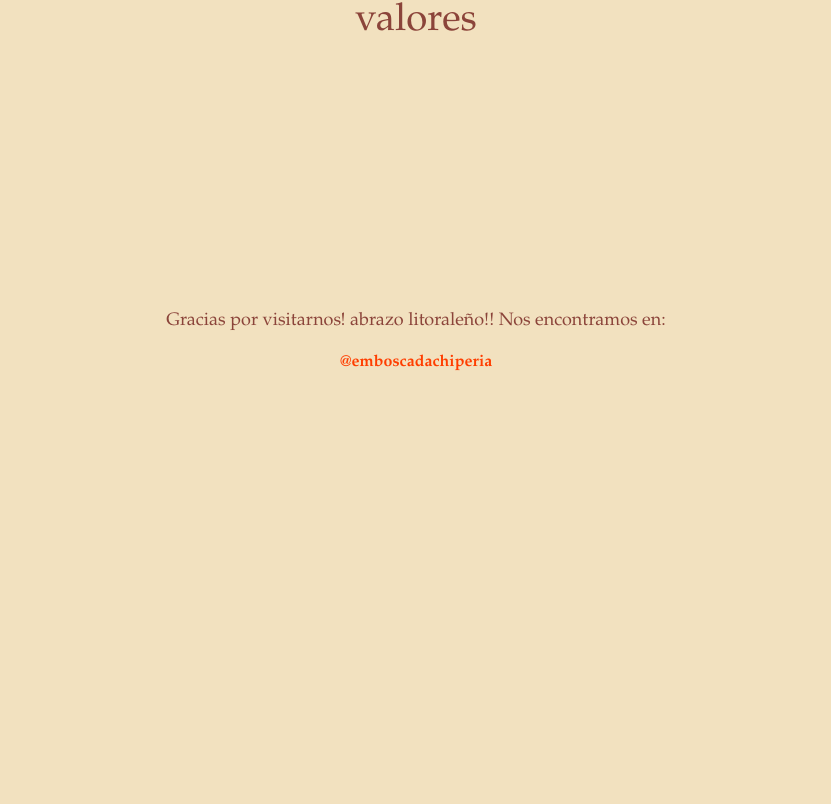
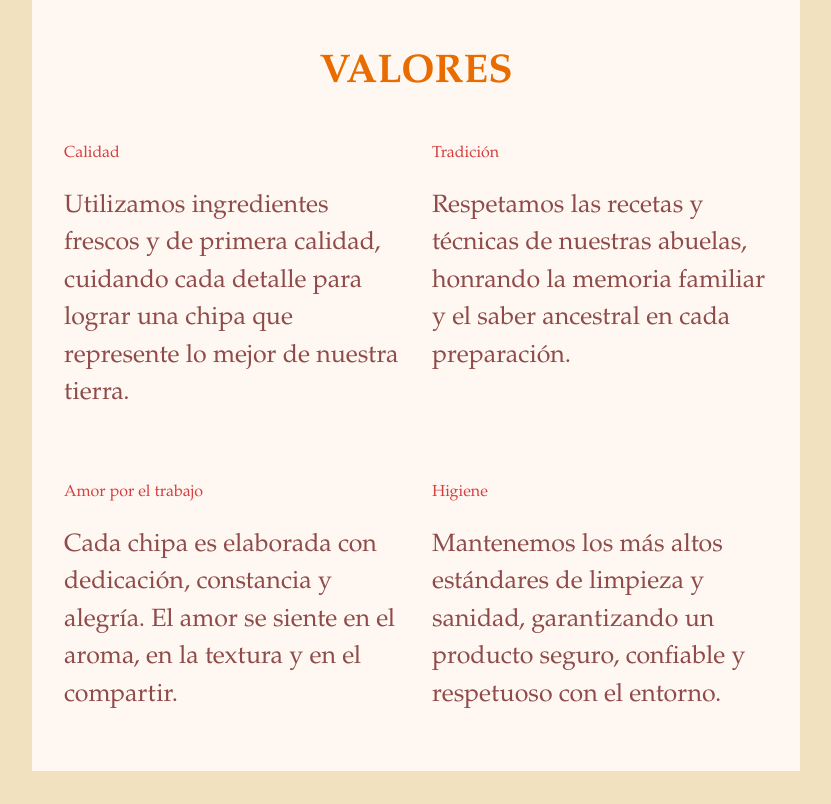
Before and after one commit to MauroAntonioBogado1990/app_emboscada, a SvelteKit app in the folder emboscada_front/: page /chips in a window 1280 px wide. Shown: the part 416-1220 px from the top of the page, without its empty margins (224-1055 px from the left). Before the commit the page ends 800 px from the top, so only its background shows below. Built offline with nearby package versions, Linux system fonts and the light colour scheme.

Commit message:
add new values in view tatakua

```diff
--- a/emboscada_front/src/app.css
+++ b/emboscada_front/src/app.css
@@ -37,16 +37,18 @@ h1,
 h2,
 p {
 	font-weight: 400;
+	font-size: 25px;
 }
 
 p {
 	line-height: 1.5;
-	font-size: 18px;
+	font-size: 25px;
 }
 
 a {
 	color: var(--color-theme-1);
 	text-decoration: none;
+	font-size: 25px;
 }
 
 a:hover {
@@ -56,6 +58,7 @@ a:hover {
 h1 {
 	font-size: 2rem;
 	text-align: center;
+	font-size: 25px;
 }
 
 h2 {
@@ -63,7 +66,7 @@ h2 {
 }
 
 pre {
-	font-size: 16px;
+	font-size: 26px;
 	font-family: var(--font-mono);
 	background-color: rgba(236, 206, 140, 0.75);
 	border-radius: 3px;
@@ -85,6 +88,7 @@ pre {
 input,
 button {
 	font-size: inherit;
+	font-size: 25px;
 	font-family: inherit;
 }
 
--- a/emboscada_front/src/routes/+layout.svelte
+++ b/emboscada_front/src/routes/+layout.svelte
@@ -14,8 +14,8 @@
 
 	<footer>
 		<p>
-			Gracias por visitarnos! abrazo litoraleño!!
-			Nos encontramos en:
+			Gracias por visitarnos! abrazo litoraleño!!<br/>
+			Nos encontramos también en:
 
 		</p>
 		<a href="https://www.instagram.com/emboscadachiperia" target="_blank" rel="noopener noreferrer" class="instagram-link">
--- a/emboscada_front/src/routes/Header.svelte
+++ b/emboscada_front/src/routes/Header.svelte
@@ -98,11 +98,13 @@
 		list-style: none;
 		background: var(--background);
 		background-size: contain;
+
 	}
 
 	li {
 		position: relative;
 		height: 100%;
+
 	}
 
 	li[aria-current='page']::before {
@@ -115,6 +117,7 @@
 		left: calc(50% - var(--size));
 		border: var(--size) solid transparent;
 		border-top: var(--size) solid var(--color-theme-1);
+
 	}
 
 	nav a {
--- a/emboscada_front/src/routes/chips/+page.svelte
+++ b/emboscada_front/src/routes/chips/+page.svelte
@@ -15,7 +15,33 @@
 		,recuerdos de nuestros seres queridos a cada uno de ustedes. <br/>
 
 	</p>
-	<h1>valores</h1>
+
+	<section style="background-color:#fff8f2; padding:2rem;">
+  <h1 style="text-align:center; color:#e86c00; font-size:2.5rem;"><strong>VALORES</strong></h1>
+  <div style="display:grid; grid-template-columns: repeat(auto-fit, minmax(250px, 1fr)); gap:2rem; margin-top:2rem;">
+
+    <div>
+      <h2 style="color:#d43f3f;">Calidad</h2>
+      <p>Utilizamos ingredientes frescos y de primera calidad, cuidando cada detalle para lograr una chipa que represente lo mejor de nuestra tierra.</p>
+    </div>
+
+    <div>
+      <h2 style="color:#d43f3f;">Tradición</h2>
+      <p>Respetamos las recetas y técnicas de nuestras abuelas, honrando la memoria familiar y el saber ancestral en cada preparación.</p>
+    </div>
+
+    <div>
+      <h2 style="color:#d43f3f;">Amor por el trabajo</h2>
+      <p>Cada chipa es elaborada con dedicación, constancia y alegría. El amor se siente en el aroma, en la textura y en el compartir.</p>
+    </div>
+
+    <div>
+      <h2 style="color:#d43f3f;">Higiene</h2>
+      <p>Mantenemos los más altos estándares de limpieza y sanidad, garantizando un producto seguro, confiable y respetuoso con el entorno.</p>
+    </div>
+
+  </div>
+</section>
 
 
 </div>
```
Also changed, not shown: emboscada_front/src/routes/about/+page.svelte (+14 -2 lines).
